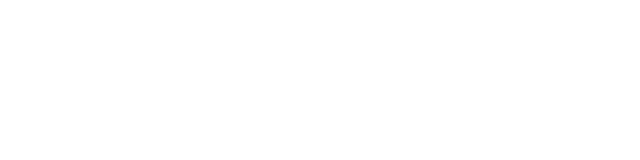
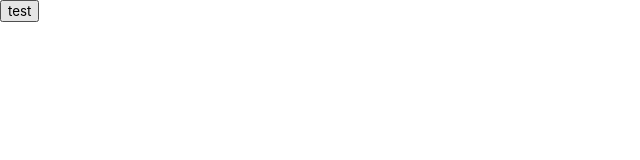
Before and after one commit to leegeunhyeok/b-log, a React (Create React App) app: page / in a window 1280 px wide. Shown: the top 160 px of the page, without its empty margins (0-640 px from the left). Built offline with nearby package versions, Linux system fonts and the light colour scheme; a web font is replaced by a local one.

Commit message:
feat: container 스타일 정의
- 화면 전체 크기를 사용하도록 width, height 스타일 적용

```diff
--- a/public/index.html
+++ b/public/index.html
@@ -28,6 +28,13 @@
     <title>B-Log</title>
     <style>
 
+      html, body, #root {
+        margin: 0;
+        padding: 0;
+        width: 100%;
+        height: 100%;
+      }
+
       * {
         font-family: Pretendard, -apple-system, BlinkMacSystemFont, system-ui, Roboto,
           'Helvetica Neue', 'Segoe UI', 'Apple SD Gothic Neo', 'Noto Sans KR',
--- a/src/App.tsx
+++ b/src/App.tsx
@@ -1,11 +1,20 @@
 import styled from 'styled-components';
+import { GitHubModule } from './modules/github';
 
 const App = () => {
   return (
-    <Container />
+    <Container>
+      <button onClick={() => {
+        GitHubModule.login();
+      }}>test</button>
+    </Container>
   );
 };
 
-const Container = styled('div')``;
+const Container = styled('div')`
+  width: 100%;
+  height: 100%;
+  background-color: white;
+`;
 
 export default App;
```
